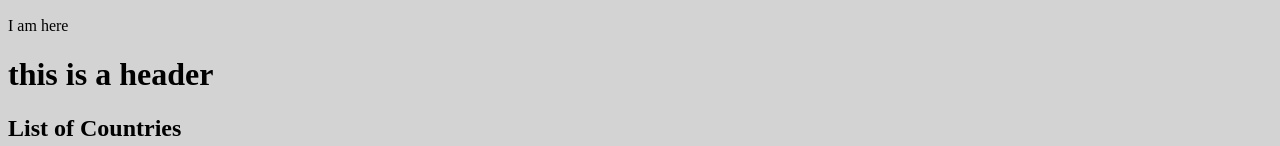
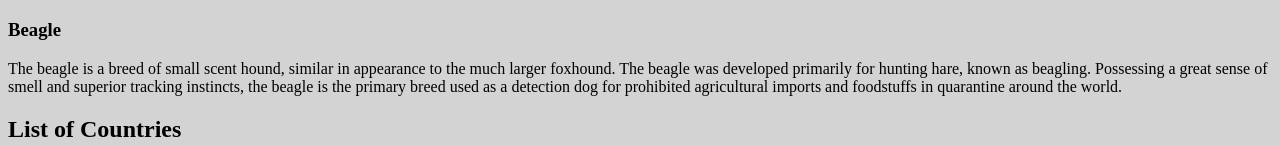
Before and after one commit to sbeih97/class-3, a plain HTML site: page index.html in a window 1280 px wide. Shown: the part 563-709 px from the top of the page. Drawn offline with Linux system fonts and the light colour scheme.

Commit message:
Add info about beagles

```diff
--- a/index.html
+++ b/index.html
@@ -35,8 +35,13 @@
 <img
   src="https://images.unsplash.com/photo-1511870381062-cb2443fb0fd9?q=80&w=3871&auto=format&fit=crop&ixlib=rb-4.0.3&ixid=M3wxMjA3fDB8MHxwaG90by1wYWdlfHx8fGVufDB8fHx8fA%3D%3D"
   alt="beagle" width="400">
-<p> I am here </p>
-<h1>this is a header</h1>
+
+<h3>Beagle</h3>
+<p>The beagle is a breed of small scent hound, similar in appearance to the much
+  larger foxhound. The beagle was developed primarily for hunting hare, known as
+  beagling. Possessing a great sense of smell and superior tracking instincts,
+  the beagle is the primary breed used as a detection dog for prohibited
+  agricultural imports and foodstuffs in quarantine around the world.</p>
 
 <!DOCTYPE html>
 <html>
```
